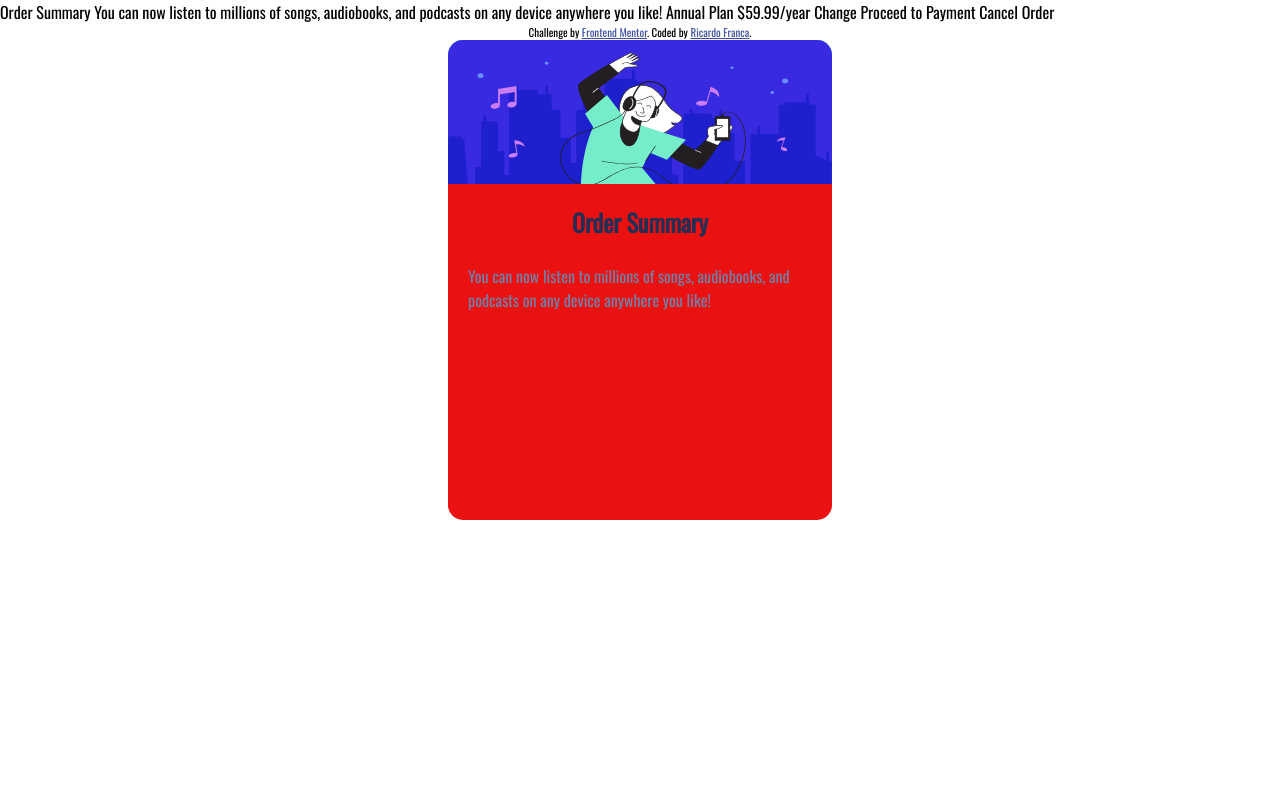
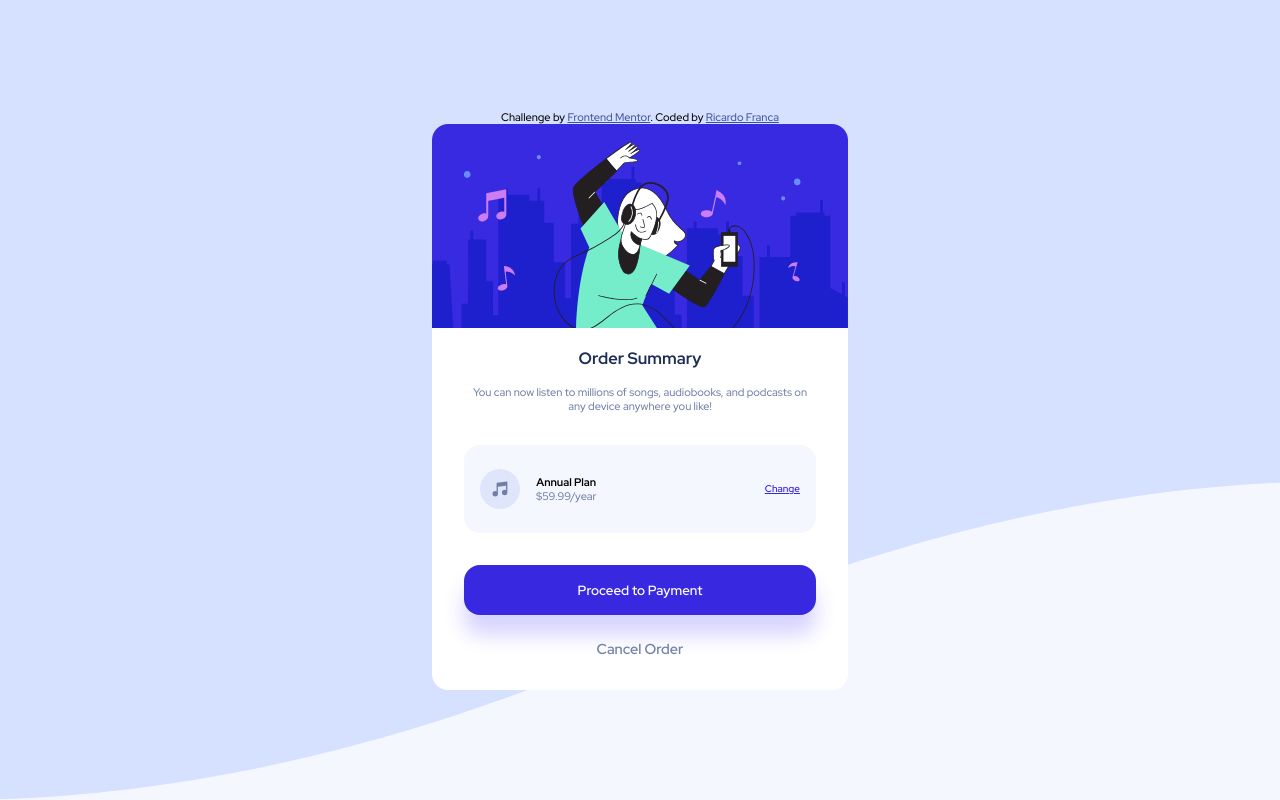
Before and after one commit to Novadior1k/order-summary-component-main, a plain HTML site: page index.html in a window 1280 px wide. Drawn offline with nearby package versions, Linux system fonts and the light colour scheme.

Commit message:
final commit.

```diff
--- /dev/null
+++ b/css/style.css
@@ -0,0 +1,127 @@
+
+* {
+    padding: 0;
+    margin: 0;
+    box-sizing: border-box;
+    font-family: "Red Hat Display", sans-serif;
+}
+
+body {
+    background: hsl(225, 100%, 98%);
+    width: 100%;
+    height: 100vh;
+    display: flex;
+    align-items: center;
+    justify-content: center;
+    padding: 1rem;
+    background-image: url(/images/pattern-background-desktop.svg);
+    background-repeat: no-repeat;
+    background-position: center;
+    background-size: cover;
+}
+
+main {
+    background: #fff;
+    max-width: 416px;
+    border-radius: 1rem;
+}
+main img  {
+    width: 100%;
+    border-radius: 1rem 1rem 0 0;
+}
+
+main section {
+    display: flex;
+    align-items: center;
+    justify-content: center;
+    flex-direction: column;
+    padding: 0 2rem;
+    height: 100%;
+    width: 100%;
+}
+
+main section h1 {
+    margin-top: 1rem;
+    margin-bottom: 1rem;
+    color: hsl(224, 47%, 23%);
+}
+
+main section span {
+    color: hsl(224, 23%, 55%);
+    text-align: center;
+}
+
+main .plan-information {
+    display: flex;
+    align-items: center;
+    justify-content: space-between;
+    width: 100%;
+    background: hsl(225, 100%, 98%);
+    border-radius: 1rem;
+    padding: 1.5rem 1rem;
+    margin: 2rem 0;
+}
+
+main .plan-information .music-price {
+    display: flex;
+    align-items: center;
+
+}
+
+main .plan-information img {
+    width: 2.5rem;
+    margin-right: 1rem;
+}
+
+main .plan-information .pricing {
+    display: flex;
+    flex-direction: column;
+}
+
+main .plan-information a {
+    color: hsl(245, 75%, 52%);
+    font-size: 90%;
+    font-weight: 600;
+    transition: all 0.3s;
+}
+
+main .plan-information a:hover {
+    text-decoration: underline;
+    color:hsl(223, 47%, 24%);
+}
+
+main button {
+    cursor: pointer;
+    background: hsl(245, 75%, 52%);
+    color: white;
+    border: none;
+    font-weight: 600;
+    width: 100%;
+    padding: 1rem 0;
+    border-radius: 1rem;
+    margin-bottom: 1.5rem;
+    box-shadow: 0px 20px 20px rgba(56, 42, 255, 0.2);
+}
+
+main button:hover{
+    background: #766cF1;
+}
+
+#cancel-order {
+    text-decoration: none;
+    color: hsl(224, 23%, 55%);
+    font-weight: 600;
+    font-size: 0.9rem;
+    margin-bottom: 2rem;
+    transition: color 0.3s;
+}
+
+#cancel-order:hover {
+    color: hsl(223, 47%, 24%);
+}
+
+@media screen and (min-width: 375px) {
+    body {
+        background-image: url(/images/pattern-background-mobile.svg);
+    }
+}
--- a/index.html
+++ b/index.html
@@ -3,9 +3,11 @@
 <head>
   <meta charset="UTF-8">
   <meta name="viewport" content="width=device-width, initial-scale=1.0"> <!-- displays site properly based on user's device -->
-
   <link rel="icon" type="image/png" sizes="32x32" href="./images/favicon-32x32.png">
-  <link rel="stylesheet" href="style.css">
+  <link rel="stylesheet" href="css/style.css">
+  <link rel="preconnect" href="https://fonts.googleapis.com">
+  <link rel="preconnect" href="https://fonts.gstatic.com" crossorigin>
+  <link href="https://fonts.googleapis.com/css2?family=Red+Hat+Display:wght@500;600;700&display=swap" rel="stylesheet">
 
   <title>Frontend Mentor | Order summary card</title>
 
@@ -17,44 +19,40 @@
 </head>
 <body>
 
-  Order Summary
 
-  You can now listen to millions of songs, audiobooks, and podcasts on any
-  device anywhere you like!
-
-  Annual Plan
-  $59.99/year
-
-  Change
-
-  Proceed to Payment
-  Cancel Order
 
   <div class="attribution">
     Challenge by <a href="https://www.frontendmentor.io?ref=challenge" target="_blank">Frontend Mentor</a>.
-    Coded by <a href="#">Ricardo Franca</a>.
+    Coded by <a href="#">Ricardo Franca</a>
+
+    <main>
+    <img src="images/illustration-hero.svg" alt="illustration of hero listening to music">
+
+    <section>
+      <h1>Order Summary</h1>
+      <span id="description">You can now listen to millions of songs, audiobooks, and podcasts on any device anywhere you like!</span>
+
+      <div class="plan-information">
+        <div class="music-price">
+          <img src="images/icon-music.svg" alt="music icon">
+            <div class="pricing">
+              <strong>Annual Plan</strong>
+              <span>$59.99/year</span>
+            </div>
+        </div>
+        <a href="#">Change</a>
+      </div>
+
+      <button id="proceed">Proceed to Payment</button>
+      <a href="#" id="cancel-order">Cancel Order</a>
+
+    </section>
+
+  </main>
 
 
 
   </div>
 
-  <div class="container">
-      <div class="main-image">
-         <img src="images/illustration-hero.svg" alt="">
-      </div>
-      <div class="order-summary">
-        <h2 id="summary">Order Summary</h2>
-        <p id="description"> <br> You can now listen to millions of songs, audiobooks, and podcasts on any device anywhere you like!</p>
-      </div>
-
-      <div class="plan">
-
-      </div>
-
-      <div class="order-buttons">
-
-      </div>
-  </div>
-
 </body>
 </html>
--- a/style.css
+++ /dev/null
@@ -1,63 +0,0 @@
-@import url('https://fonts.googleapis.com/css2?family=Oswald&display=swap');
-
-
-* {
-    padding: 0;
-    margin: 0;
-    box-sizing: border-box;
-}
-
-body, html {
-    height: 100%;
-    width: 100%;
-    font-family: 'Oswald', sans-serif;
-}
-
-.container {
-    display: flex;
-    flex-direction: column;
-    border-radius: 15px;
-    background-color: #eb1111;
-    width:30%;
-    height: 60%;
-    margin: auto;
-}
-
-.main-image {
-    background-color: aqua;
-    width: 100%;
-    height: 30%;
-    border-radius: 15px 15px 0 0;
-}
-
-.main-image img {
-    border-radius: 15px 15px 0 0;
-    width: 100%;
-    height: 100%;
-}
-
-.order-summary {
-    display: flex;
-    flex-direction: column;
-    margin: 20px ;
-    align-items: center;
-    justify-content: center;
-}
-
-#summary {
-    color: hsl(223, 47%, 23%);
-}
-
-#description {
-    font-size: 16px;
-    color: hsl(224, 23%, 55%);
-
-}
-
-
-
-
-
-@media screen and (min-width: 375px) {
-
-}
```
